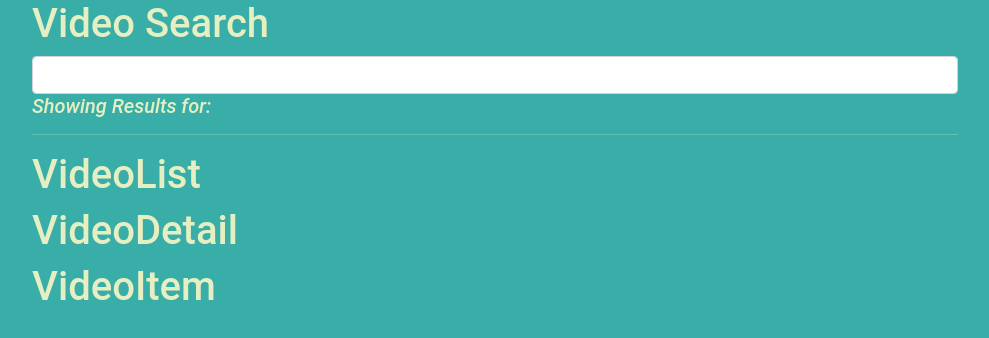
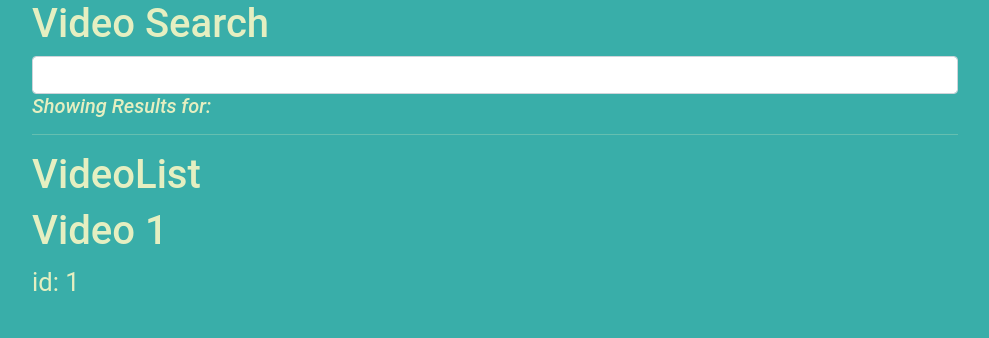
Before and after one commit to danpetersen-ghub/youtube-API, a React (Vite) app: page / in a window 1280 px wide. Shown: the top 338 px of the page, without its empty margins (145-1134 px from the left). Built offline with nearby package versions, Linux system fonts and the light colour scheme.

Commit message:
Video Item and Video List Scaffolded

```diff
--- a/api/youtube.js
+++ b/api/youtube.js
@@ -1,5 +1,5 @@
-const youtube = {
-    baseURL:'www.googleapis.com/youtube/v3',
+const youtubeAPI = {
+    baseURL:'https://nodestarter-prod.herokuapp.com/api/all/data',
     meta: {
                 headers: {
                 "Authorization": "Client-ID 6FeYbuLG-6MhqNTKxko8Elk2V_hyvEkS-jOz9M-V5ls",
@@ -11,4 +11,4 @@ const youtube = {
 
 }
 
-export default UnSplash ;
+export default youtubeAPI ;
--- a/src/App.jsx
+++ b/src/App.jsx
@@ -3,18 +3,21 @@ import Hello  from './components/Hello'
 import SearchBar from './components/SearchBar'
 import VideoList from './components/VideoList'
 import VideoDetail from './components/VideoDetail'
-import VideoItem from './components/VideoItem'
+// import VideoItem from './components/VideoItem'
 
-import youtubeAPI from './api/youtube'
+import youtubeAPI from '../api/youtube'
 
 class App extends React.Component {
   state = {
-    videos: [],
+    videos: [
+      { id: 1 , title: 'Video 1', description: 'This is a video 1', thumbnail: 'https://i.ytimg.com/vi/XGSy3_Czz8k/hqdefault.jpg'},
+    ],
   };
 
   getVideos = async ( term ) => {
-  const response = await fetch(`${youtubeAPI.baseurl}?${term}`, youtubeAPI.meta).then(res => res.json());
-  this.setState({ videos: response });
+      const response = await fetch(`${youtubeAPI.baseurl}`, youtubeAPI.meta).then(res => res.json());
+      console.log(response);
+      this.setState( { videos: response } );
   }
 
   render() {
@@ -23,8 +26,8 @@ class App extends React.Component {
            {/* <Hello /> */}
            <SearchBar getVideos={this.getVideos} />
             <VideoList videos={this.state.videos} />
-            <VideoDetail />
-            <VideoItem />
+            {/* <VideoDetail /> */}
+            {/* <VideoItem /> */}
     </div>
     );
   }
--- a/src/components/VideoItem.jsx
+++ b/src/components/VideoItem.jsx
@@ -1,13 +1,15 @@
 import React from 'react'
 
 class VideoItem extends React.Component {
-    state = {
-    };
+    state = {     }
+
+
 
     render() {
       return (
         <div>
-            <h1>VideoItem</h1>
+            <h1>{this.props.title}</h1>
+            <p>id: {this.props.id}</p>
       </div>
       );
     }
--- a/src/components/VideoList.jsx
+++ b/src/components/VideoList.jsx
@@ -1,13 +1,29 @@
 import React from 'react'
+import VideoItem from './VideoItem'
 
 class VideoList extends React.Component {
     state = {
     };
 
+    showVideos = () => {
+      console.log(this.props.videos);
+      const VideoListArray = this.props.videos.map(
+         (record)  =>   <VideoItem key={record.id} id={record.id} title={record.title} />
+
+      );
+      console.log(VideoListArray)
+
+      return (
+        <div>
+           { VideoListArray }
+        </div>
+ )
+    }
     render() {
       return (
         <div>
             <h1>VideoList</h1>
+            { this.showVideos() }
       </div>
       );
     }
```
